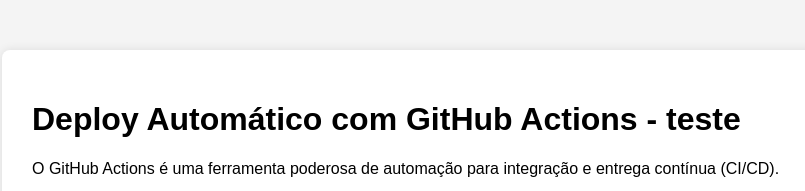
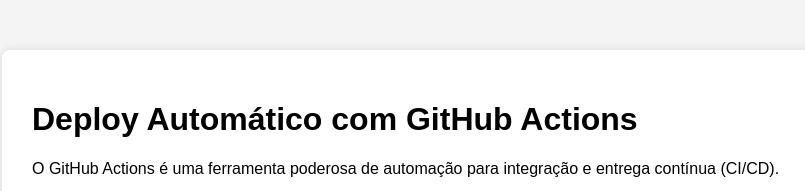
Before and after one commit to KethelenParra/github-actions-exemplo, a website: page index.html in a window 1280 px wide. Shown: the top 191 px of the page, without its empty margins (208-1013 px from the left). Drawn offline with Linux system fonts and the light colour scheme; no server answers.

Commit message:
Update index.html

```diff
--- a/index.html
+++ b/index.html
@@ -8,7 +8,7 @@
 </head>
 <body>
   <div class="container">
-    <h1>Deploy Automático com GitHub Actions - teste</h1>
+    <h1>Deploy Automático com GitHub Actions</h1>
     <p>O GitHub Actions é uma ferramenta poderosa de automação para integração e entrega contínua (CI/CD).</p>
     <ul>
       <li><strong>📒 Versionamento:</strong> Com o Git, todo o histórico de alterações do projeto é salvo.</li>
```
